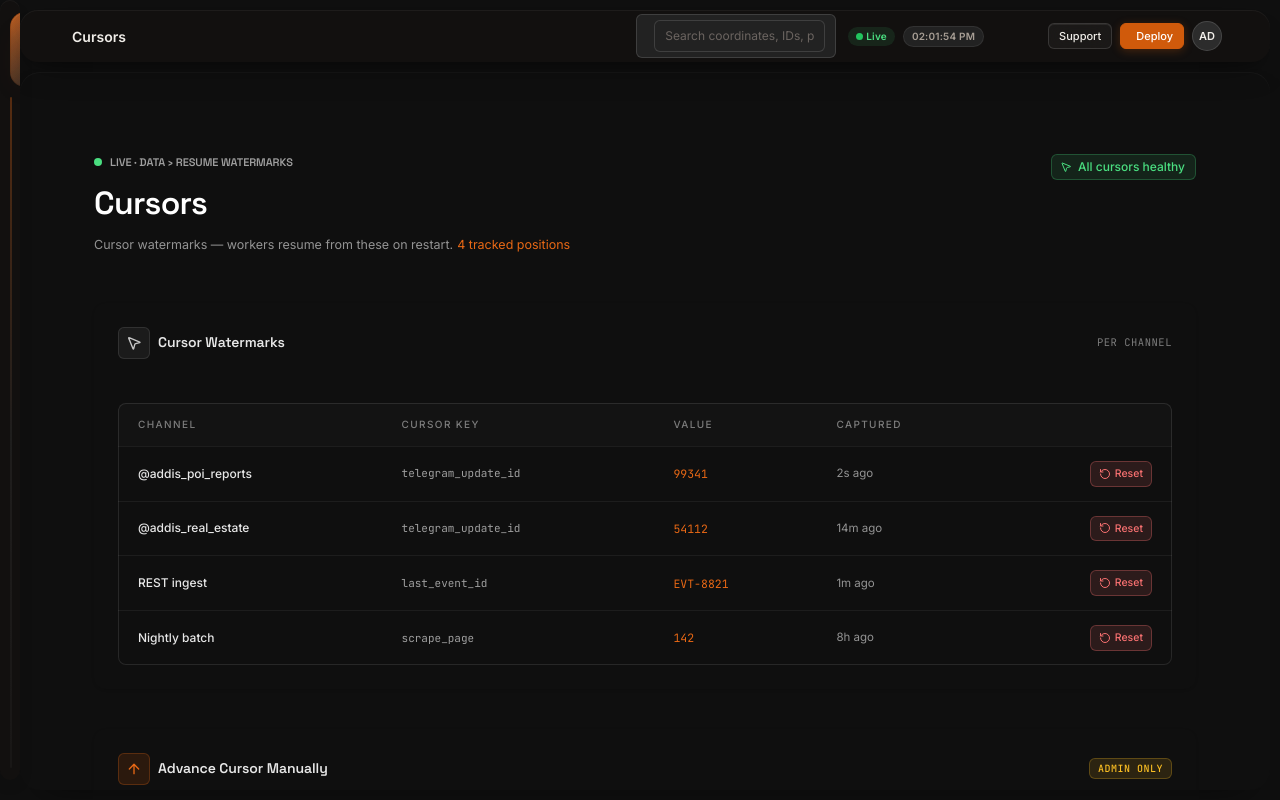
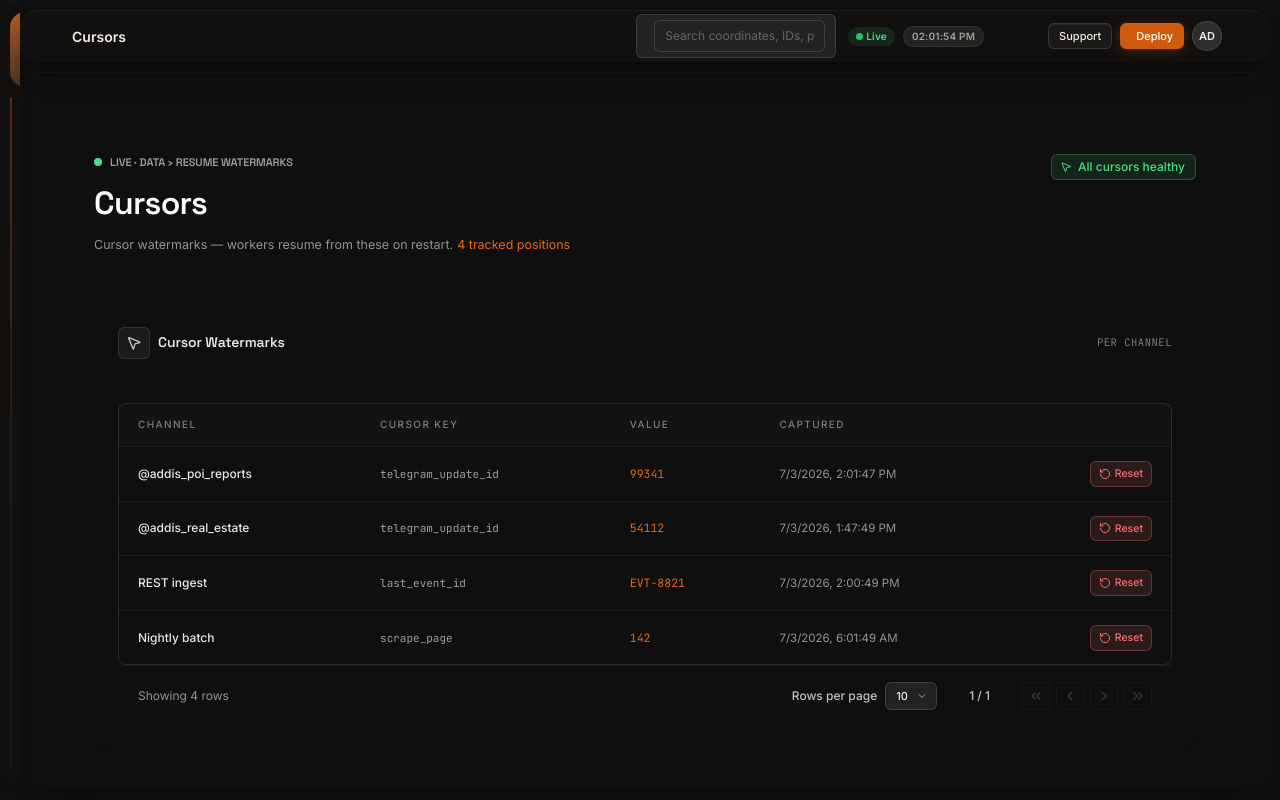
Before and after one commit to AfriGebeta/DataForge, a Next.js app in the folder frontend/: page /data/cursors in a window 1280 px wide. Built offline with nearby package versions, Linux system fonts and the light colour scheme; some icons are missing.

Commit message:
feat: implement cursors api integration and datatable

```diff
--- a/frontend/features/data/cursors/CursorsPage.tsx
+++ b/frontend/features/data/cursors/CursorsPage.tsx
@@ -1,7 +1,11 @@
 "use client";
 
+import { useState, useEffect } from "react";
 import { motion, type Variants } from "framer-motion";
 import { ArrowUp, MousePointer2, RotateCcw } from "lucide-react";
+import DataTable, { type ColumnDef } from "@/components/ui/DataTable";
+import { fetchCursors } from "./api";
+import type { IngestCursor } from "./types";
 
 import { Badge } from "@/components/ui/badge";
 import {
@@ -41,37 +45,57 @@ const item: Variants = {
   },
 };
 
-type CursorRow = {
-  channel: string;
-  key: string;
-  value: string;
-  captured: string;
-};
-
-const cursorRows: CursorRow[] = [
+const columns: ColumnDef<IngestCursor>[] = [
   {
-    channel: "@addis_poi_reports",
-    key: "telegram_update_id",
-    value: "99341",
-    captured: "2s ago",
+    accessorKey: "channel_config_id",
+    header: "Channel",
+    cell: ({ row }) => (
+      <span className="font-medium text-white/90">
+        {row.getValue<string>("channel_config_id")}
+      </span>
+    ),
   },
   {
-    channel: "@addis_real_estate",
-    key: "telegram_update_id",
-    value: "54112",
-    captured: "14m ago",
+    accessorKey: "cursor_key",
+    header: "Cursor key",
+    cell: ({ row }) => (
+      <span className="font-mono text-[11px] text-white/60">
+        {row.getValue<string>("cursor_key")}
+      </span>
+    ),
   },
   {
-    channel: "REST ingest",
-    key: "last_event_id",
-    value: "EVT-8821",
-    captured: "1m ago",
+    accessorKey: "cursor_value",
+    header: "Value",
+    cell: ({ row }) => (
+      <span className="font-mono text-[11.5px] text-[color:var(--orange-400)] tabular-nums">
+        {row.getValue<string>("cursor_value")}
+      </span>
+    ),
   },
   {
-    channel: "Nightly batch",
-    key: "scrape_page",
-    value: "142",
-    captured: "8h ago",
+    accessorKey: "captured_at",
+    header: "Captured",
+    cell: ({ row }) => {
+      const dateStr = row.getValue<string>("captured_at");
+      const formatted = dateStr ? new Date(dateStr).toLocaleString() : "Unknown";
+      return <span className="text-[11.5px] text-white/55">{formatted}</span>;
+    },
+  },
+  {
+    id: "actions",
+    header: "",
+    cell: () => (
+      <div className="text-right">
+        <button
+          type="button"
+          className="inline-flex items-center gap-1 rounded-md border border-[color:var(--text-danger)]/30 bg-[color:var(--text-danger)]/12 px-2 py-1 text-[10.5px] font-medium text-[color:var(--text-danger)] transition hover:bg-[color:var(--text-danger)]/20"
+        >
+          <RotateCcw className="h-3 w-3" />
+          Reset
+        </button>
+      </div>
+    ),
   },
 ];
 
@@ -100,9 +124,29 @@ function GlassInput({
 }
 
 export default function CursorsPage() {
+  const [data, setData] = useState<IngestCursor[]>([]);
+  const [isLoading, setIsLoading] = useState(true);
+
+  useEffect(() => {
+    async function loadData() {
+      setIsLoading(true);
+      try {
+        const response = await fetchCursors();
+        setData(response.items || []);
+      } catch (error) {
+        console.error("Error fetching cursors", error);
+        setData([]);
+      } finally {
+        setIsLoading(false);
+      }
+    }
+
+    loadData();
+  }, []);
+
   return (
     <div
-      className="view active relative min-h-full overflow-hidden bg-[color:var(--surface-0)] px-6 pt-10 pb-8 md:px-10 md:pt-14 md:pb-10 xl:px-14 xl:pt-16 xl:pb-12"
+      className="view active relative min-h-full overflow-y-auto bg-[color:var(--surface-0)] px-6 pt-10 pb-8 md:px-10 md:pt-14 md:pb-10 xl:px-14 xl:pt-16 xl:pb-12"
       id="v-cursors"
     >
       <div className="aurora-bg" aria-hidden />
@@ -162,56 +206,11 @@ export default function CursorsPage() {
               </span>
             </CardHeader>
             <CardContent className="px-6 pb-6 pt-5">
-              <div className="overflow-x-auto rounded-lg ring-1 ring-inset ring-white/10">
-                <table className="w-full text-left text-[12px]">
-                  <thead>
-                    <tr className="bg-white/[0.02] text-[10px] uppercase tracking-[0.14em] text-white/45">
-                      <th className="px-5 py-3.5 font-medium">Channel</th>
-                      <th className="px-5 py-3.5 font-medium">Cursor key</th>
-                      <th className="px-5 py-3.5 font-medium">Value</th>
-                      <th className="px-5 py-3.5 font-medium">Captured</th>
-                      <th className="px-5 py-3.5 font-medium" />
-                    </tr>
-                  </thead>
-                  <tbody>
-                    {cursorRows.map((row, i) => (
-                      <motion.tr
-                        key={`${row.channel}-${row.key}`}
-                        initial={{ opacity: 0, y: 6 }}
-                        animate={{ opacity: 1, y: 0 }}
-                        transition={{
-                          duration: 0.32,
-                          delay: 0.25 + i * 0.06,
-                          ease: "easeOut",
-                        }}
-                        className="border-t border-white/[0.06] transition hover:bg-white/[0.03]"
-                      >
-                        <td className="px-5 py-3.5 font-medium text-white/90">
-                          {row.channel}
-                        </td>
-                        <td className="px-5 py-3.5 font-mono text-[11px] text-white/60">
-                          {row.key}
-                        </td>
-                        <td className="px-5 py-3.5 font-mono text-[11.5px] text-[color:var(--orange-400)] tabular-nums">
-                          {row.value}
-                        </td>
-                        <td className="px-5 py-3.5 text-[11.5px] text-white/55">
-                          {row.captured}
-                        </td>
-                        <td className="px-5 py-3.5 text-right">
-                          <button
-                            type="button"
-                            className="inline-flex items-center gap-1 rounded-md border border-[color:var(--text-danger)]/30 bg-[color:var(--text-danger)]/12 px-2 py-1 text-[10.5px] font-medium text-[color:var(--text-danger)] transition hover:bg-[color:var(--text-danger)]/20"
-                          >
-                            <RotateCcw className="h-3 w-3" />
-                            Reset
-                          </button>
-                        </td>
-                      </motion.tr>
-                    ))}
-                  </tbody>
-                </table>
-              </div>
+              <DataTable
+                columns={columns}
+                data={data}
+                loading={isLoading}
+              />
             </CardContent>
           </GlassCard>
         </motion.div>
--- a/frontend/features/data/cursors/api.ts
+++ b/frontend/features/data/cursors/api.ts
@@ -1,11 +1,71 @@
-import type { CursorsParams, CursorsResponse } from './types';
+import type { CursorsParams, CursorsResponse, IngestCursor } from './types';
 
-/** Planned endpoint: /api/data/cursors */
-export const API_ENDPOINT = '/api/data/cursors' as const;
+export const API_ENDPOINT = 'http://localhost:8080/api/channels';
+
+const fakeCursors: IngestCursor[] = [
+  {
+    id: "1",
+    channel_config_id: "@addis_poi_reports",
+    cursor_key: "telegram_update_id",
+    cursor_value: "99341",
+    captured_at: new Date(Date.now() - 2000).toISOString(),
+  },
+  {
+    id: "2",
+    channel_config_id: "@addis_real_estate",
+    cursor_key: "telegram_update_id",
+    cursor_value: "54112",
+    captured_at: new Date(Date.now() - 14 * 60000).toISOString(),
+  },
+  {
+    id: "3",
+    channel_config_id: "REST ingest",
+    cursor_key: "last_event_id",
+    cursor_value: "EVT-8821",
+    captured_at: new Date(Date.now() - 60000).toISOString(),
+  },
+  {
+    id: "4",
+    channel_config_id: "Nightly batch",
+    cursor_key: "scrape_page",
+    cursor_value: "142",
+    captured_at: new Date(Date.now() - 8 * 3600000).toISOString(),
+  },
+];
 
 export async function fetchCursors(
-  _params?: CursorsParams,
+  params?: CursorsParams,
 ): Promise<CursorsResponse> {
-  // TODO: replace with fetch(API_ENDPOINT, ...) when backend is ready
-  return { items: [], total: 0 };
+  try {
+    if (!params?.channel_config_id) {
+        throw new Error("channel_config_id is required");
+    }
+    const searchParams = new URLSearchParams();
+    if (params.page !== undefined) searchParams.append('page', String(params.page));
+    if (params.limit !== undefined) searchParams.append('limit', String(params.limit));
+
+    const query = searchParams.toString();
+    const url = `${API_ENDPOINT}/${params.channel_config_id}/cursors/${query ? `?${query}` : ''}`;
+
+    const res = await fetch(url);
+    if (!res.ok) throw new Error(`Request failed with status ${res.status}`);
+
+    return res.json();
+  } catch (cause) {
+    console.warn('Falling back to mock data for fetchCursors:', cause);
+
+    let filtered = [...fakeCursors];
+    if (params?.channel_config_id) {
+        filtered = filtered.filter((c) => c.channel_config_id === params.channel_config_id);
+    }
+
+    const page = params?.page ?? 1;
+    const limit = params?.limit ?? 10;
+    const offset = (page - 1) * limit;
+
+    return {
+      items: filtered.slice(offset, offset + limit),
+      total: filtered.length
+    };
+  }
 }
--- a/frontend/features/data/cursors/types.ts
+++ b/frontend/features/data/cursors/types.ts
@@ -1,12 +1,19 @@
-/** Domain types for cursors — align with backend contracts. */
+export type IngestCursor = {
+  id: string;
+  channel_config_id: string;
+  worker_instance_id?: string;
+  cursor_key: string;
+  cursor_value: string;
+  captured_at: string;
+};
 
 export type CursorsParams = {
+  channel_config_id?: string;
   page?: number;
-  pageSize?: number;
-  search?: string;
+  limit?: number;
 };
 
 export type CursorsResponse = {
-  items: unknown[];
+  items: IngestCursor[];
   total: number;
 };
```
